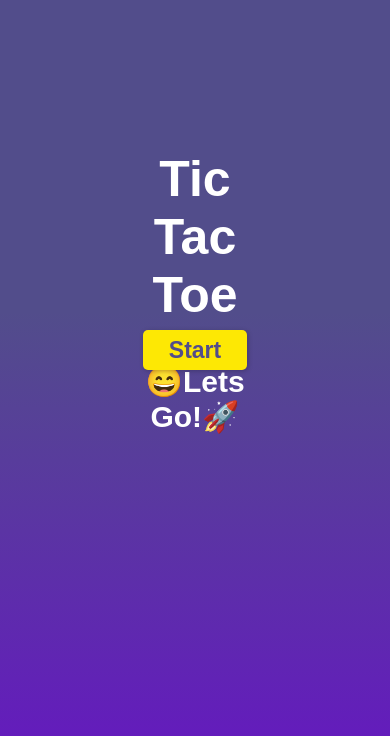
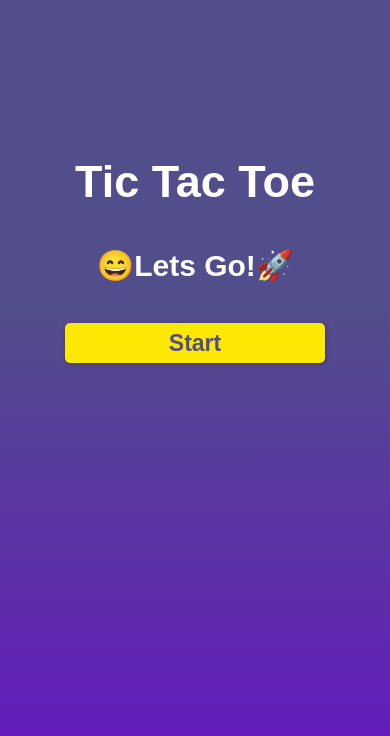
Before and after one commit to ElimarLucena/Tic-Tac-Toe, a React (Create React App) app in the folder tic-tac-toe/: page / in a window 390 px wide. Shown: the top 736 px of the page. Built offline with nearby package versions, Linux system fonts and the light colour scheme; the HTML template or start-up script is replaced by a standard one.

Commit message:
style: Responsive breakpoints for Mobile

```diff
--- a/tic-tac-toe/src/Pages/Login/style.css
+++ b/tic-tac-toe/src/Pages/Login/style.css
@@ -61,3 +61,47 @@
   margin-top: 40px;
   font-size: 30px;
 }
+
+@media screen and (min-width: 401px) and (max-width: 480px){
+  .conatiner-login {
+    display: flex;
+    flex-direction: column;
+    min-height: 100vh;
+  }
+
+  .title-login {
+    text-align: center;
+    font-size: 55px;
+    margin-top: 40%;
+    color: rgb(255, 255, 255);
+  }
+
+  .button-login {
+    margin-top: 40px;
+    max-width: 280px;
+  }
+
+  .conatiner-login h2 {
+    font-size: 35px;
+  }
+}
+
+@media screen and (min-width: 270px) and (max-width: 400px) {
+  .conatiner-login {
+    display: flex;
+    flex-direction: column;
+    min-height: 100vh;
+  }
+
+  .title-login {
+    text-align: center;
+    font-size: 45px;
+    margin-top: 40%;
+    color: rgb(255, 255, 255);
+  }
+
+  .button-login {
+    margin-top: 40px;
+    max-width: 260px;
+  }
+}
```
